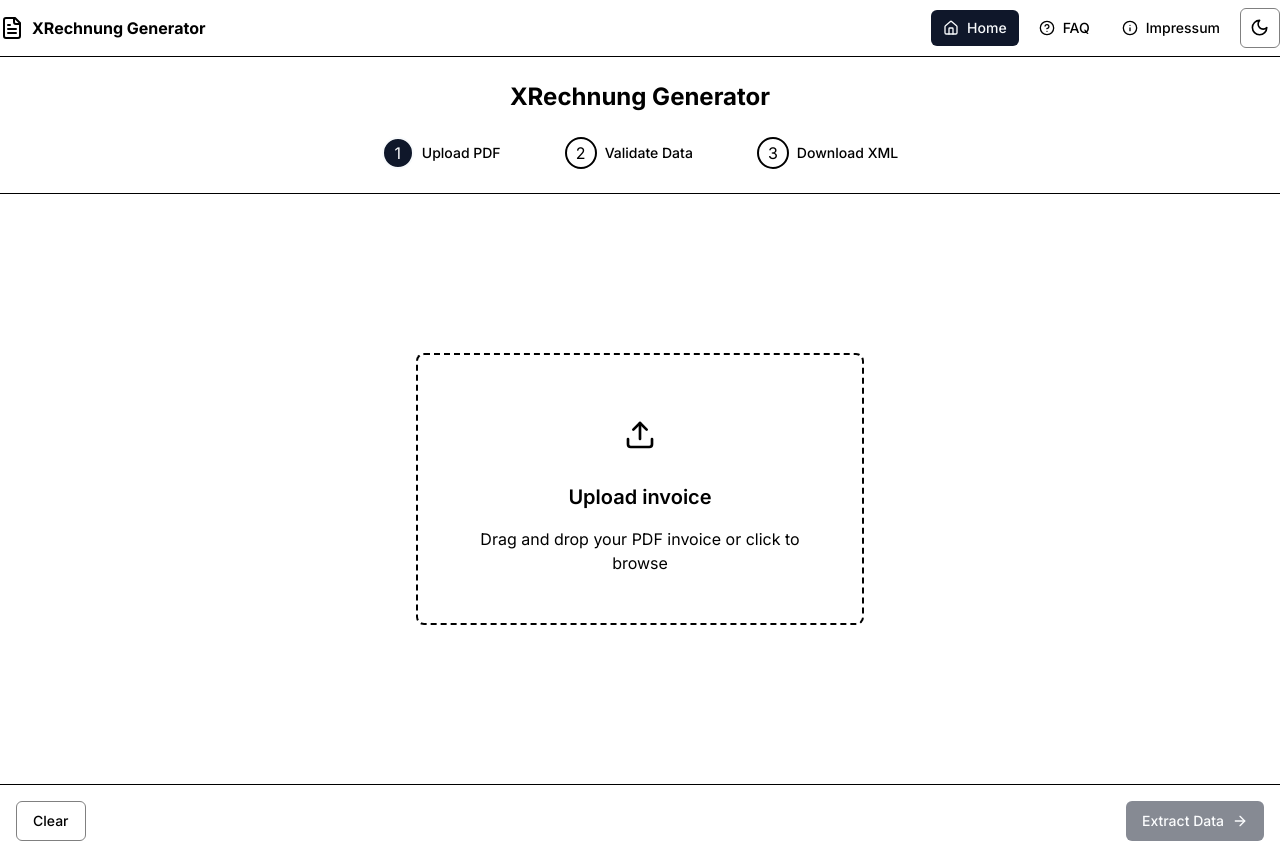
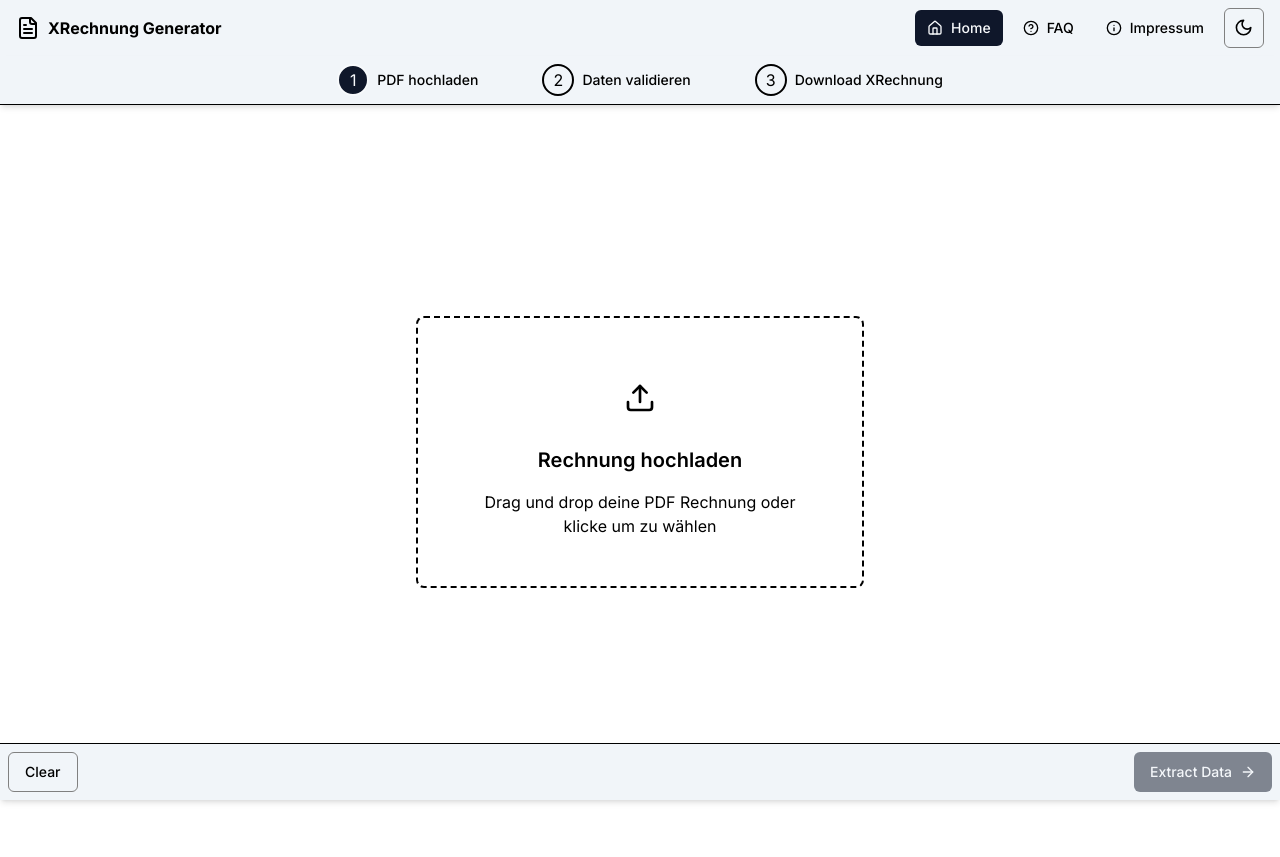
Before and after one commit to vkresch/pdftoxrechnung, a Next.js app in the folder frontend/: page / in a window 1280 px wide. Built offline with nearby package versions, Linux system fonts and the light colour scheme.

Commit message:
Fix ui navbar

```diff
--- a/frontend/src/components/file-uploader.tsx
+++ b/frontend/src/components/file-uploader.tsx
@@ -90,10 +90,10 @@ export function FileUploader({ onFileSelect, selectedFile, isLoading }: FileUplo
           </div>
         )}
         <h3 className="text-xl font-semibold">
-          {isLoading ? "Processing PDF" : selectedFile ? "Replace file" : "Upload invoice"}
+          {isLoading ? "Rechnung wird verarbeitet" : selectedFile ? "Rechnung ersetzen" : "Rechnung hochladen"}
         </h3>
         <p className="text-muted-foreground">
-          {isLoading ? "Please wait while we extract the data" : "Drag and drop your PDF invoice or click to browse"}
+          {isLoading ? "Bitte warten während wir die Daten extrahieren" : "Drag und drop deine PDF Rechnung oder klicke um zu wählen"}
         </p>
 
         {selectedFile && !isLoading && (
--- a/frontend/src/components/site-header.tsx
+++ b/frontend/src/components/site-header.tsx
@@ -10,15 +10,16 @@ export function SiteHeader() {
   const pathname = usePathname()
 
   return (
-    <header className="sticky top-0 z-50 w-full border-b bg-background/95 backdrop-blur supports-[backdrop-filter]:bg-background/60">
-      <div className="container flex h-14 items-center">
-        <div className="mr-4 flex">
+    <header className="sticky top-0 z-50 w-full bg-background/95 bg-secondary">
+      <div className="flex w-full h-14 items-center px-4">
+        <div className="mr-4">
           <Link href="/" className="flex items-center space-x-2">
             <FileText className="h-6 w-6" />
             <span className="font-bold hidden sm:inline-block">XRechnung Generator</span>
           </Link>
         </div>
-        <div className="flex flex-1 items-center justify-between space-x-2 md:justify-end">
+
+        <div className="flex flex-1 items-center justify-end space-x-2">
           <nav className="flex items-center space-x-2">
             <Button variant={pathname === "/" ? "default" : "ghost"} size="sm" asChild>
               <Link href="/">
--- a/frontend/src/components/xrechnung-generator.tsx
+++ b/frontend/src/components/xrechnung-generator.tsx
@@ -375,26 +375,26 @@ export default function XRechnungGenerator() {
                 <div className="mx-auto w-16 h-16 bg-primary/10 rounded-full flex items-center justify-center mb-4">
                   <Download className="h-8 w-8 text-primary" />
                 </div>
-                <h2 className="text-2xl font-bold mb-2">XRechnung XML Generated</h2>
+                <h2 className="text-2xl font-bold mb-2">XRechnung XML generiert</h2>
                 <p className="text-muted-foreground">
-                  Your XRechnung XML file has been generated successfully. You can download it now.
+                  Ihre XRechnung XML-Datei wurde erfolgreich erstellt. Sie können sie jetzt herunterladen.
                 </p>
               </div>
 
               <Button onClick={handleDownloadXML} className="w-full mb-4">
                 <Download className="mr-2 h-4 w-4" />
-                Download XRechnung XML
+                XRechnung herunterladen
               </Button>
 
               <Button onClick={handleValidateXML} className="w-full mb-4" variant="outline" disabled={isValidating}>
                 <FileCheck className="mr-2 h-4 w-4" />
-                {isValidating ? "Validating..." : "Validate XRechnung"}
+                {isValidating ? "Validierung läuft..." : "XRechnung validieren"}
               </Button>
 
               {validationResult && (
                 <Card className="mt-6 mb-6">
                   <CardContent className="pt-6">
-                    <h3 className="text-lg font-semibold mb-2">Validation Results</h3>
+                    <h3 className="text-lg font-semibold mb-2">Validierungsergebnisse</h3>
                     <Alert
                       variant={(validationResult?.errorCount ?? 0) > 0 ? "destructive" : "default"}
                       className={
@@ -445,7 +445,7 @@ export default function XRechnungGenerator() {
                         size="sm"
                       >
                         <Download className="mr-2 h-4 w-4" />
-                        Download Validation Report
+                        Bericht herunterladen
                       </Button>
                     ) : null}
                   </CardContent>
@@ -505,13 +505,12 @@ export default function XRechnungGenerator() {
 
   return (
     <div className="flex flex-col h-screen">
-      <div className="p-6 border-b">
-        <h1 className="text-2xl font-bold mb-6 text-center">XRechnung Generator</h1>
+      <div className="p-2 border-b bg-background sticky shadow-md top-14 bg-secondary z-50">
         <StepIndicator
           steps={[
-            { id: "upload", label: "Upload PDF" },
-            { id: "validate", label: "Validate Data" },
-            { id: "download", label: "Download XML" },
+            { id: "upload", label: "PDF hochladen" },
+            { id: "validate", label: "Daten validieren" },
+            { id: "download", label: "Download XRechnung" },
           ]}
           currentStep={currentStep}
         />
@@ -519,7 +518,7 @@ export default function XRechnungGenerator() {
 
       {renderStepContent()}
 
-      <div className="p-4 border-t bg-background shadow-md">{renderButtons()}</div>
+      <div className="p-2 border-t bg-background bg-secondary shadow-md sticky bottom-0 z-50">{renderButtons()}</div>
     </div>
   )
 }
```
